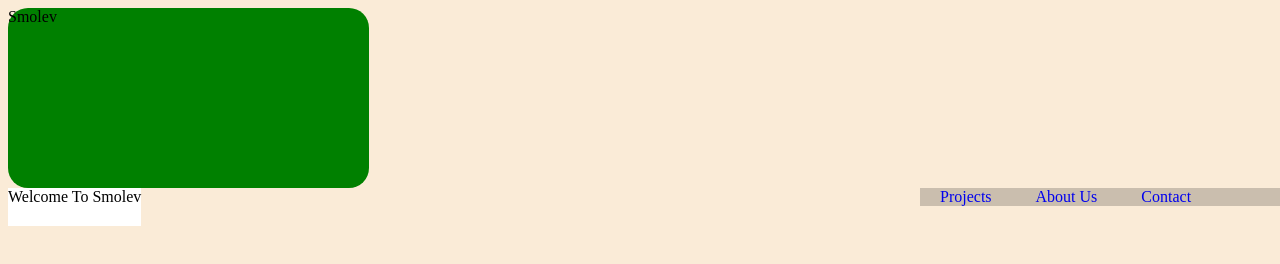
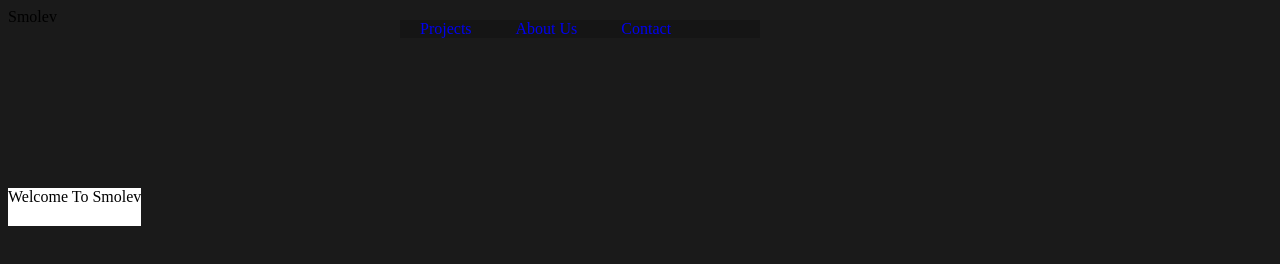
Before and after one commit to SmolevStudio/SmolevWebsite, a plain HTML site: page index.html in a window 1280 px wide. Drawn offline with Linux system fonts and the light colour scheme.

Commit message:
Starting the main design

```diff
--- a/style.css
+++ b/style.css
@@ -1,20 +1,20 @@
 body{
-    background-color: antiquewhite;
+    background-color: rgb(26, 26, 26);
 }
 
 header{
     width: 361px;
     height: 180px;
-    background-color: green;
     text-align: left;
     margin: left;
-    border-radius: 20px;
 }
 
 .aboutus{
     background-color: rgba(0, 0, 0, 0.193);
     text-align: left;
     position: absolute;
+    left: 400px;
+    top: 20px;
     right: 0;
     width: 360px;
    }
@@ -49,7 +49,10 @@ header{
 
 
 footer{
-
+    position: absolute;
+    bottom: 20px;
+    background-color: aqua;
+    right: 1400px;
 }
 
 /*body{
```
Also changed, not shown: images/smolev.png (added).
